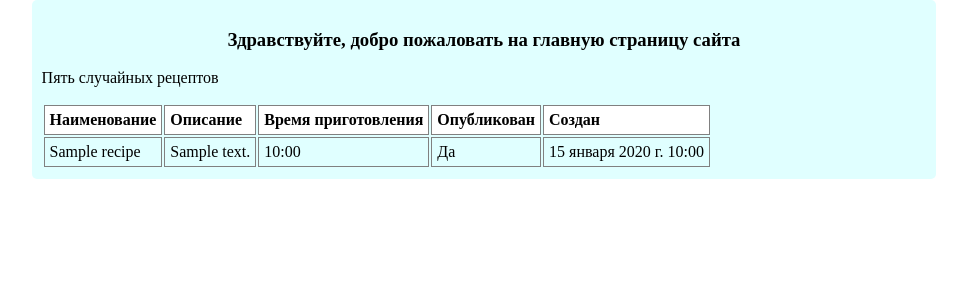
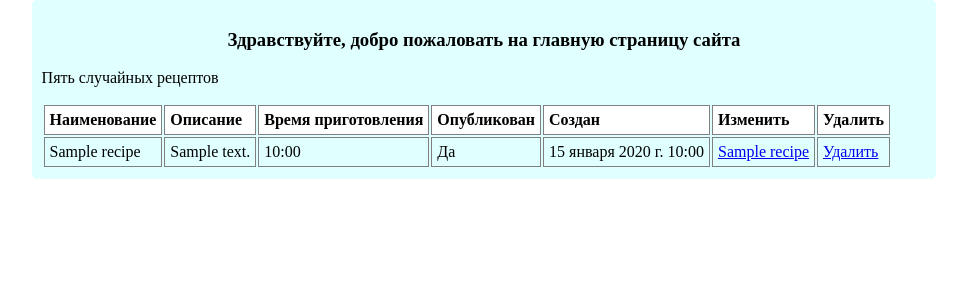
Before and after one commit to AlekseyZhilin/my_project, a Django app: page / in a window 1280 px wide. Shown: the part 56-356 px from the top of the page, without its empty margins (156-1123 px from the left). Run offline with Django 5.2, Linux system fonts and the light colour scheme; tables that the repository leaves empty hold one stand-in row (values such as "Sample post").

Commit message:
добавлено удаление рецептов

```diff
--- a/my_app/templates/my_app/index.html
+++ b/my_app/templates/my_app/index.html
@@ -27,6 +27,8 @@
                     <td></td>
                 {% endif %}
                 <td>{{ recipe.created_date }}</td>
+                <td><a href="{% url 'find_recipe' recipe_pk=recipe.pk %}">{{ recipe.title }}</a></td>
+                <td><a href="{% url 'delete_recipe' recipe_pk=recipe.pk %}">Удалить</a></td>
             </tr>
             {% endfor %}
         </table>
--- a/my_app/views.py
+++ b/my_app/views.py
@@ -14,7 +14,7 @@ def index(request):
     recipes = Recipe.objects.all()[:5]
     context = {'title': 'Главная страница',
                'context': 'Здравствуйте, добро пожаловать на главную страницу сайта',
-               'columns': ('Наименование', 'Описание', 'Время приготовления', 'Опубликован', 'Создан'),
+               'columns': ('Наименование', 'Описание', 'Время приготовления', 'Опубликован', 'Создан', 'Изменить', 'Удалить'),
                'recipes': recipes
                }
 
@@ -168,7 +168,6 @@ def find_recipe(request, recipe_pk: int):
 def delete_recipe(request, recipe_pk):
     recipe = Recipe.objects.filter(pk=recipe_pk).first()
     if request.method == 'POST':
-        form = RecipeForm(request.POST)
         logger.info(f'Рецепт {recipe.title} удален')
         recipe.delete()
         return redirect('/recipes/show')
```
